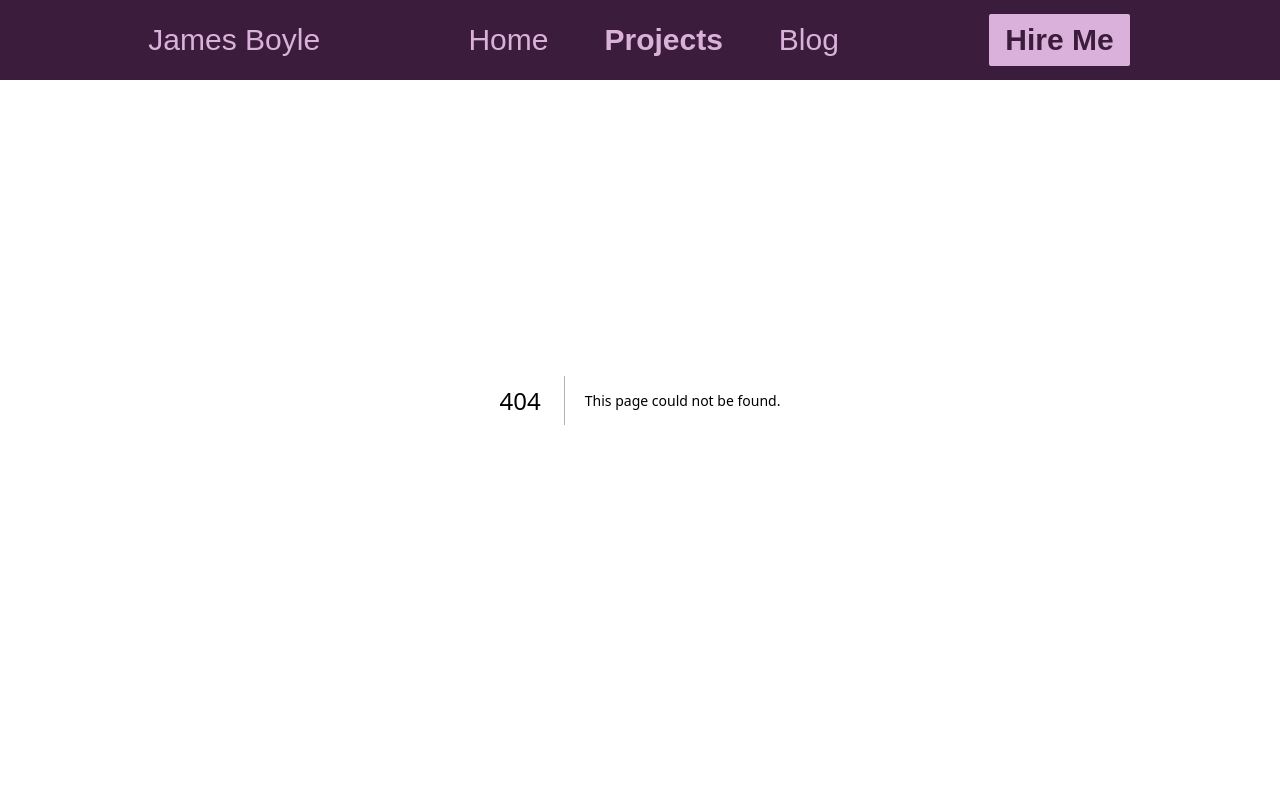
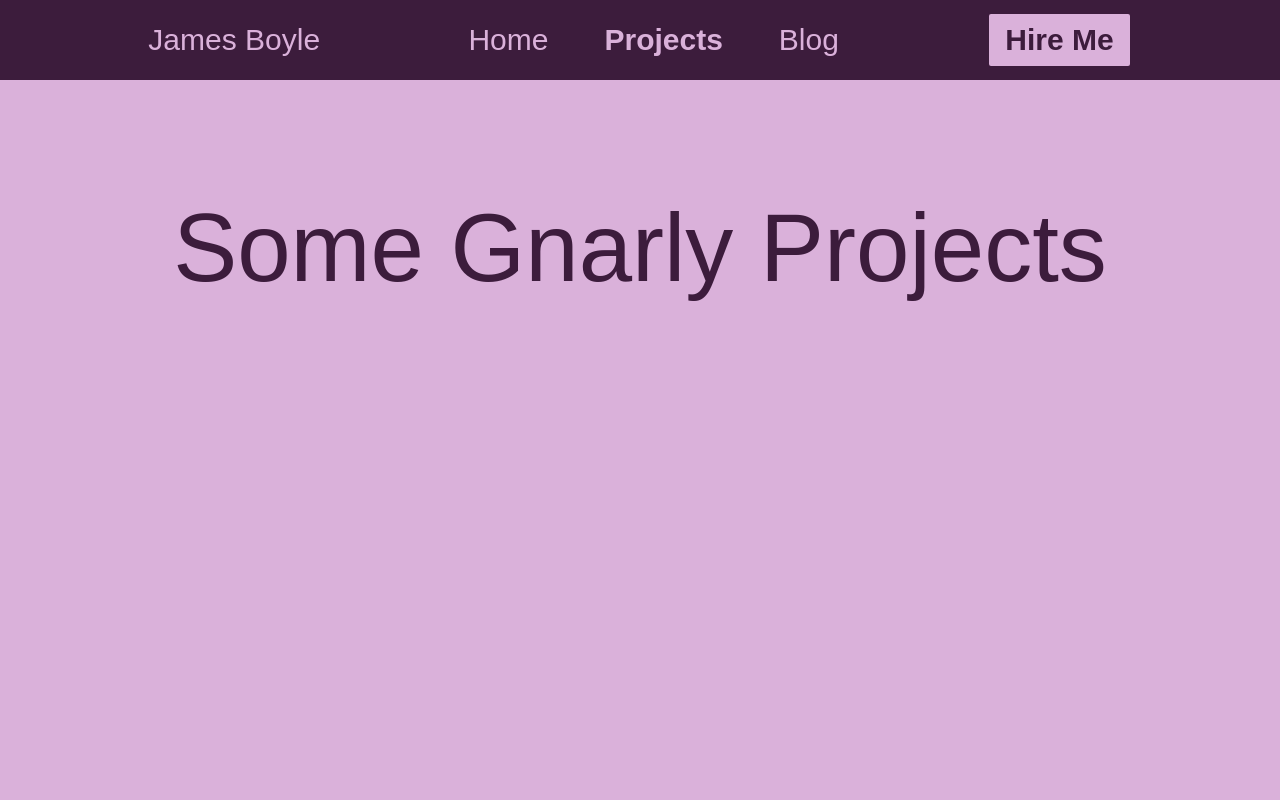
Before and after one commit to jamesdev4you/GroovyPortfolio, a Next.js app in the folder portfolio/: page /projects in a window 1280 px wide. Before the commit this address had no page. Shown: the top 800 px of the page. Built offline with nearby package versions, Linux system fonts and the light colour scheme; a web font is replaced by a local one.

Commit message:
portfolio starting

```diff
--- /dev/null
+++ b/portfolio/app/projects/page.tsx
@@ -0,0 +1,9 @@
+export default function Projects(){
+    return (
+        <div className=" flex justify-center items-center w-full h-full bg-foreground ">
+            <div className="mt-50 flex items-start justify-center bg-foreground w-11/12 h-screen">
+                <h1 className="text-8xl font-display text-background">Some Gnarly Projects</h1>
+            </div>
+        </div>
+    )
+}
```
